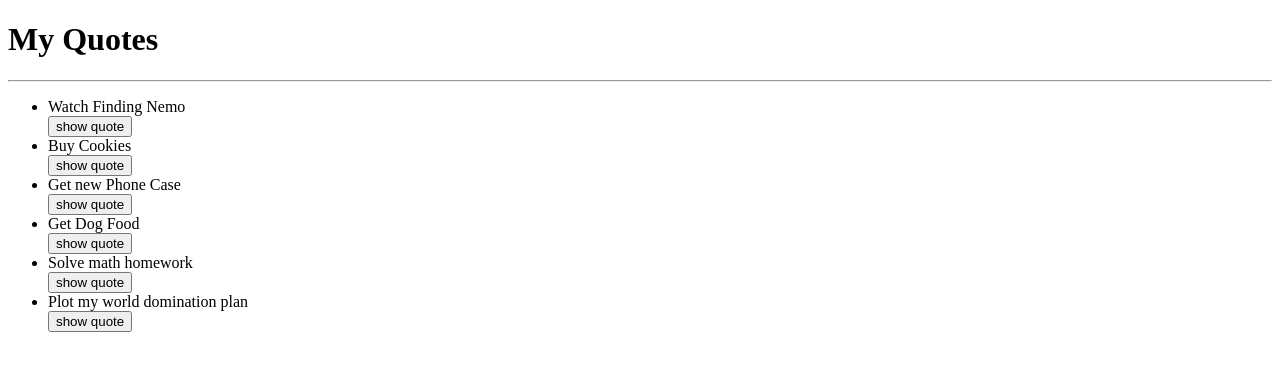
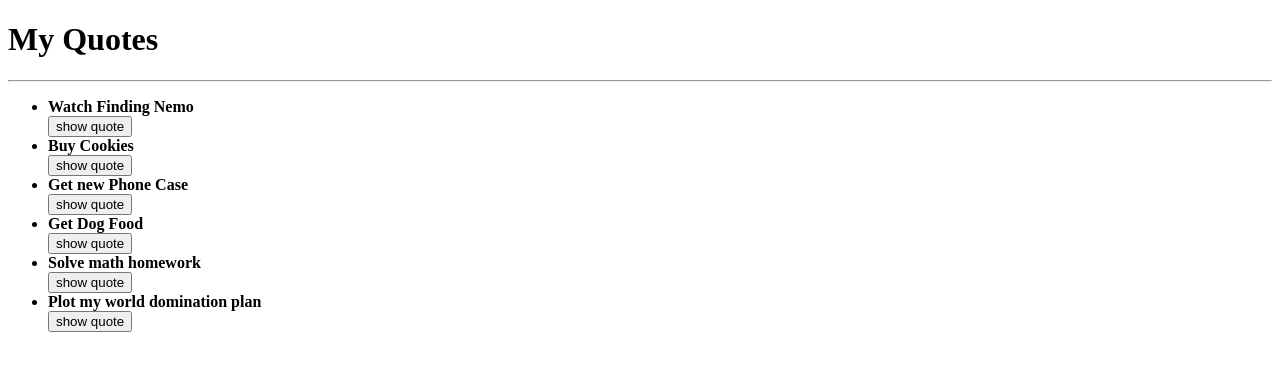
Before and after one commit to samiyah1/Quotes, an Angular app: page / in a window 1280 px wide. Shown: the top 370 px of the page. Built offline with nearby package versions, Linux system fonts and the light colour scheme.

Commit message:
add changes

```diff
--- a/src/app/quote/quote.component.html
+++ b/src/app/quote/quote.component.html
@@ -3,7 +3,7 @@
 
 <ul>
   <div *ngFor='let quote of quotes;let i = index'>
-    <li>{{quote.name}}</li>
+   <li id="{{i}}" appHighlightthrough>{{quote.name}}</li>
 
     <button  (click)='showDetails(i)'>show quote</button>
 
```
